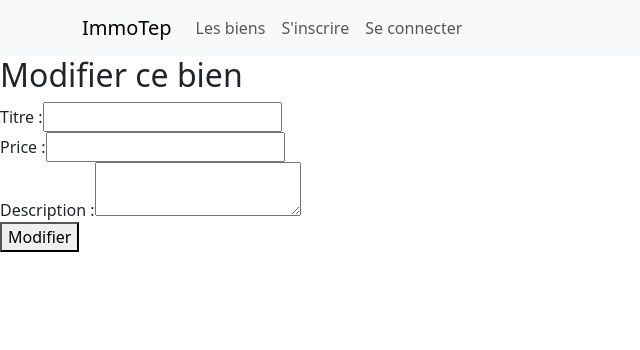
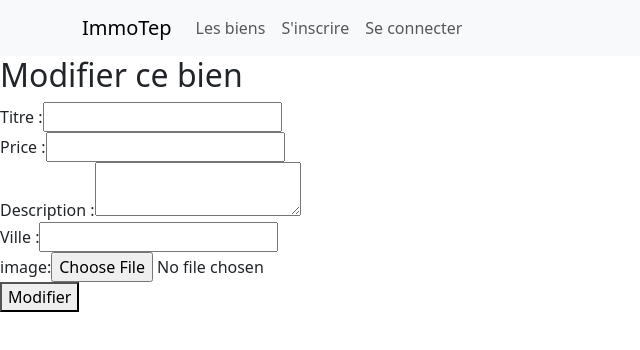
Before and after one commit to Sojabio/ImmoTep_front, a React (Vite) app: page /updateproperty/1 in a window 1280 px wide. Shown: the top 350 px of the page, without its empty margins (0-640 px from the left). Built offline with nearby package versions, Linux system fonts and the light colour scheme; no server answers.

Commit message:
fix update city + image

```diff
--- a/src/pages/MyProperties/create.jsx
+++ b/src/pages/MyProperties/create.jsx
@@ -42,6 +42,7 @@ function CreateProperty() {
       formData.append('property[title]', title);
       formData.append('property[price]', price);
       formData.append('property[description]', description);
+      formData.append('property[city]', city);
       formData.append('property[user_id]', user.id);
       formData.append('image', image);
 
--- a/src/pages/MyProperties/index.jsx
+++ b/src/pages/MyProperties/index.jsx
@@ -3,8 +3,6 @@ import { useState, useEffect } from "react";
 
 import { API_URL } from "../../stores/apiUrl";
 
-
-import UpdateProperty from "./update";
 import DestroyProperty from "../../components/MyProperties/destroy";
 
 const MyProperties = () => {
--- a/src/pages/MyProperties/update.jsx
+++ b/src/pages/MyProperties/update.jsx
@@ -1,18 +1,47 @@
-import { useState } from 'react';
+import { useEffect, useState } from 'react';
 import { useAtom } from 'jotai';
 import { useNavigate, useParams} from 'react-router-dom';
 import { userAtom } from '../../stores/userAtom';
 import { API_URL } from '../../stores/apiUrl';
 
 function UpdateProperty() {
-  const [title, setTitle] = useState('');
-  const [price, setPrice] = useState('');
-  const [description, setDescription] = useState('');
+  const [title, setTitle] = useState(undefined);
+  const [price, setPrice] = useState(undefined);
+  const [description, setDescription] = useState(undefined);
+  const [city, setCity] = useState(undefined);
+  const [image, setImage] = useState('');
   const [user] = useAtom(userAtom);
+  const [originalData, setOriginalData] = useState([])
   const navigate = useNavigate();
   const propertyId = useParams().id;
 
-  const handleTitleChange = (event) => {
+  useEffect(() => {
+    const fetchData = async () => {
+      try {
+        const response = await fetch(API_URL + "/properties/" + propertyId, {
+          method: 'get',
+          headers: {
+            'Content-Type': 'application/json'
+          }
+        });
+        if (response.ok) {
+          const jsonData = await response.json();
+          setOriginalData(jsonData);
+          setTitle(jsonData.title || '');
+          setPrice(jsonData.price || '');
+          setDescription(jsonData.description || '');
+          setCity(jsonData.city || '');
+        } else {
+          throw new Error('Erreur lors de la requête');
+        }
+      } catch (error) {
+        console.error('Erreur de requête : ', error)
+      }
+    };
+    fetchData()
+  }, []);
+
+  function handleTitleChange(event) {
     setTitle(event.target.value);
   }
 
@@ -24,15 +53,25 @@ function UpdateProperty() {
     setDescription(event.target.value);
   };
 
+  const handleCityChange = (event) => {
+    setCity(event.target.value);
+  };
+
+  const handleImageChange = event => {
+    const selectedFile = event.target.files[0];
+    setImage(selectedFile);
+  };
 
   const handleSubmit = async (event) => {
     event.preventDefault();
 
     const newProperty = {
       property: {
-        title: title,
-        price: price,
-        description: description,
+        title: title || originalData.title,
+        price: price || originalData.price,
+        description: description || originalData.description,
+        city: city || originalData.city,
+        image: image || originalData.image,
         user_id: user.id
       }
     };
@@ -66,28 +105,48 @@ function UpdateProperty() {
         <div>
           <label htmlFor="title">Titre :</label>
           <input
+            placeholder={originalData.title}
             type="text"
             id="title"
-            value={title}
+            value={title || originalData.title}
             onChange={handleTitleChange}
           />
         </div>
         <div>
           <label htmlFor="price">Price :</label>
           <input
+            placeholder={originalData.price}
             type="number"
             id="content"
-            value={price}
+            value={price || originalData.price}
             onChange={handlePriceChange}
           />
         </div>
         <div>
           <label htmlFor="description">Description :</label>
           <textarea
+            placeholder={originalData.description}
             id="description"
-            value={description}
+            value={description || originalData.description}
             onChange={handleDescriptionChange}
           />
+        </div>
+        <div>
+          <label htmlFor="city">Ville :</label>
+          <input
+            placeholder={originalData.city}
+            type="text"
+            id="city"
+            value={city}
+            onChange={handleCityChange}
+          />
+        </div>
+        <div>
+          <label htmlFor="image">image:</label>
+          <input
+          type="file"
+          name="image"
+          onChange={handleImageChange} />
         </div>
         <button type="submit">Modifier</button>
       </form>
```
